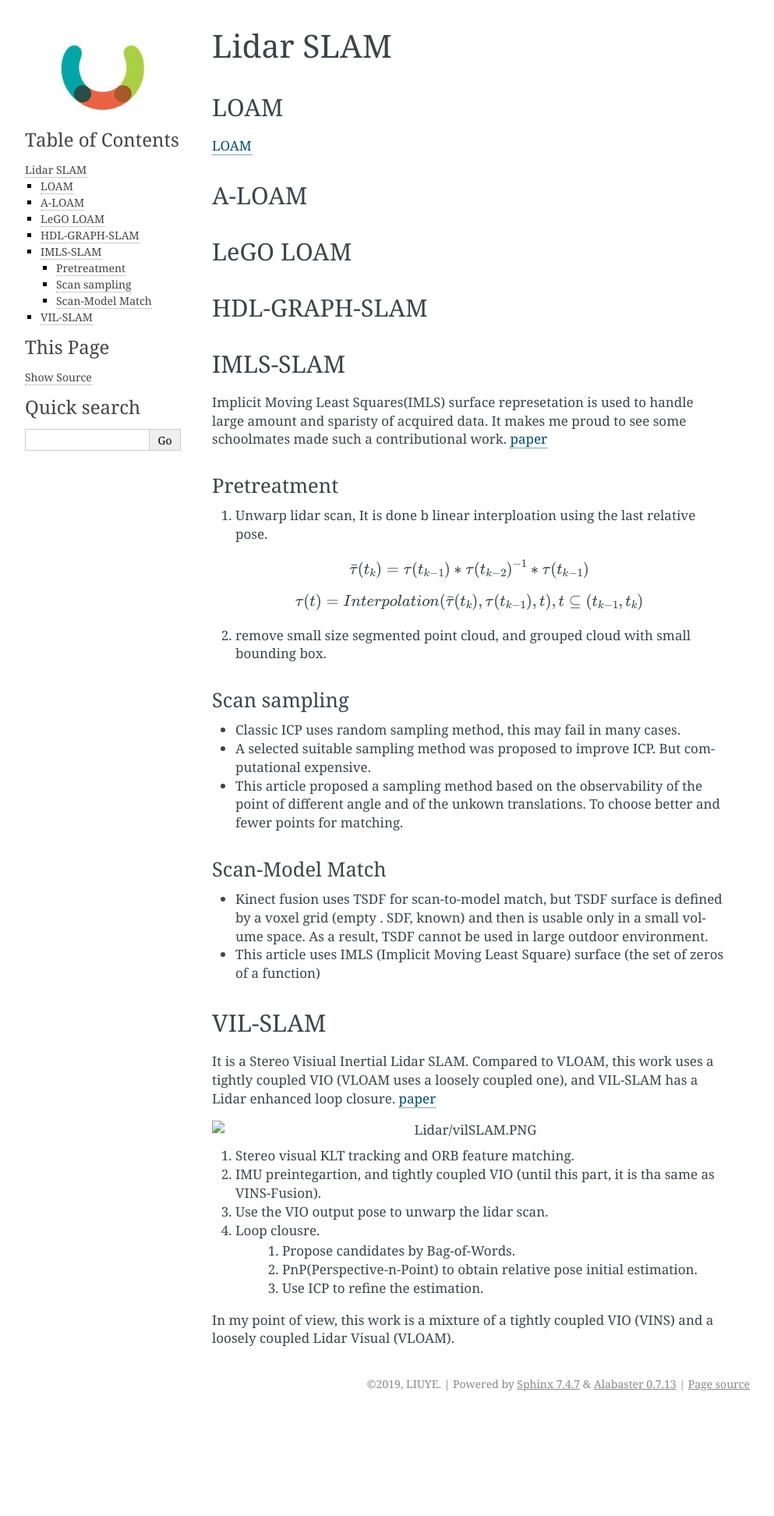
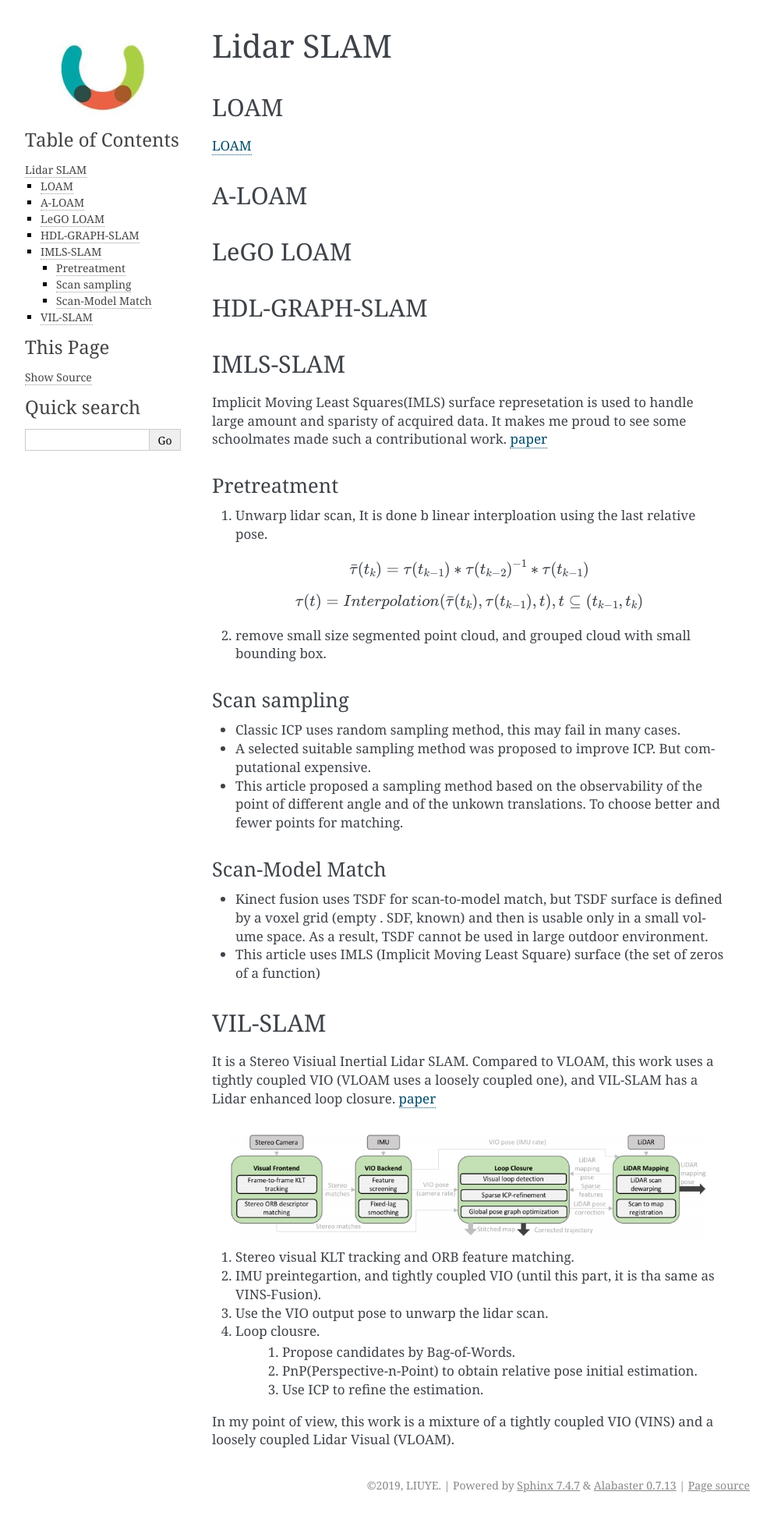
Before and after one commit to gggliuye/VIO, a Sphinx documentation site: the page built from docs/Lidar/lidarSLAM.rst, in a window 1280 px wide. Shown: the whole page at 78% size, without its empty margins (148-1141 px from the left). Built offline with Sphinx 7.4.7, drawn with Linux system fonts in a browser that asks for light colours; before the commit the page ends 1814 px from its top, so only the background shows below that.

Commit message:
Update lidarSLAM.rst

```diff
--- a/docs/Lidar/lidarSLAM.rst
+++ b/docs/Lidar/lidarSLAM.rst
@@ -55,7 +55,7 @@ VIL-SLAM
 It is a Stereo Visiual Inertial Lidar SLAM. Compared to VLOAM, this work uses a tightly coupled VIO (VLOAM uses a loosely coupled one), and VIL-SLAM has a Lidar enhanced loop closure.
 `paper <https://arxiv.org/abs/1902.10741>`_
 
-.. image:: vilSLAM.PNG
+.. image:: vilslam.PNG
    :align: center
 
 1. Stereo visual KLT tracking and ORB feature matching.
```
